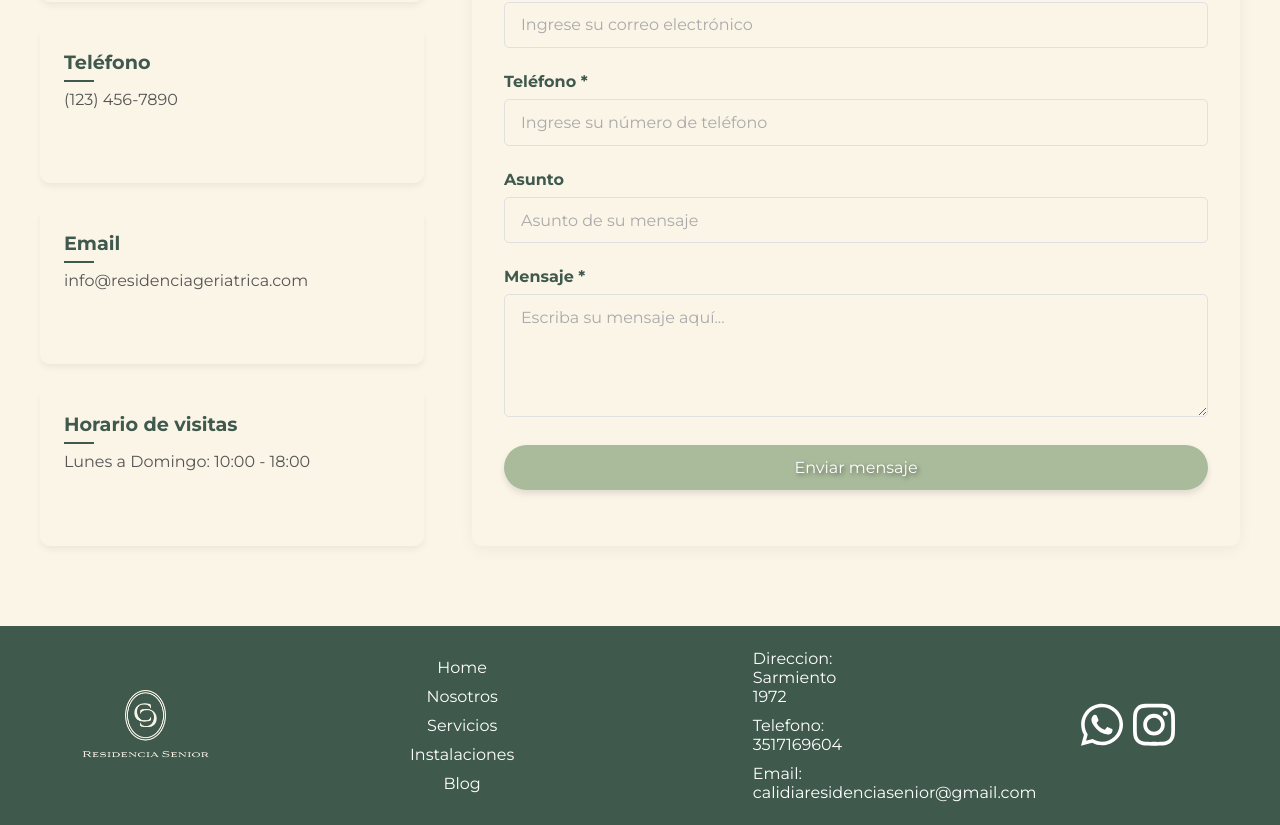
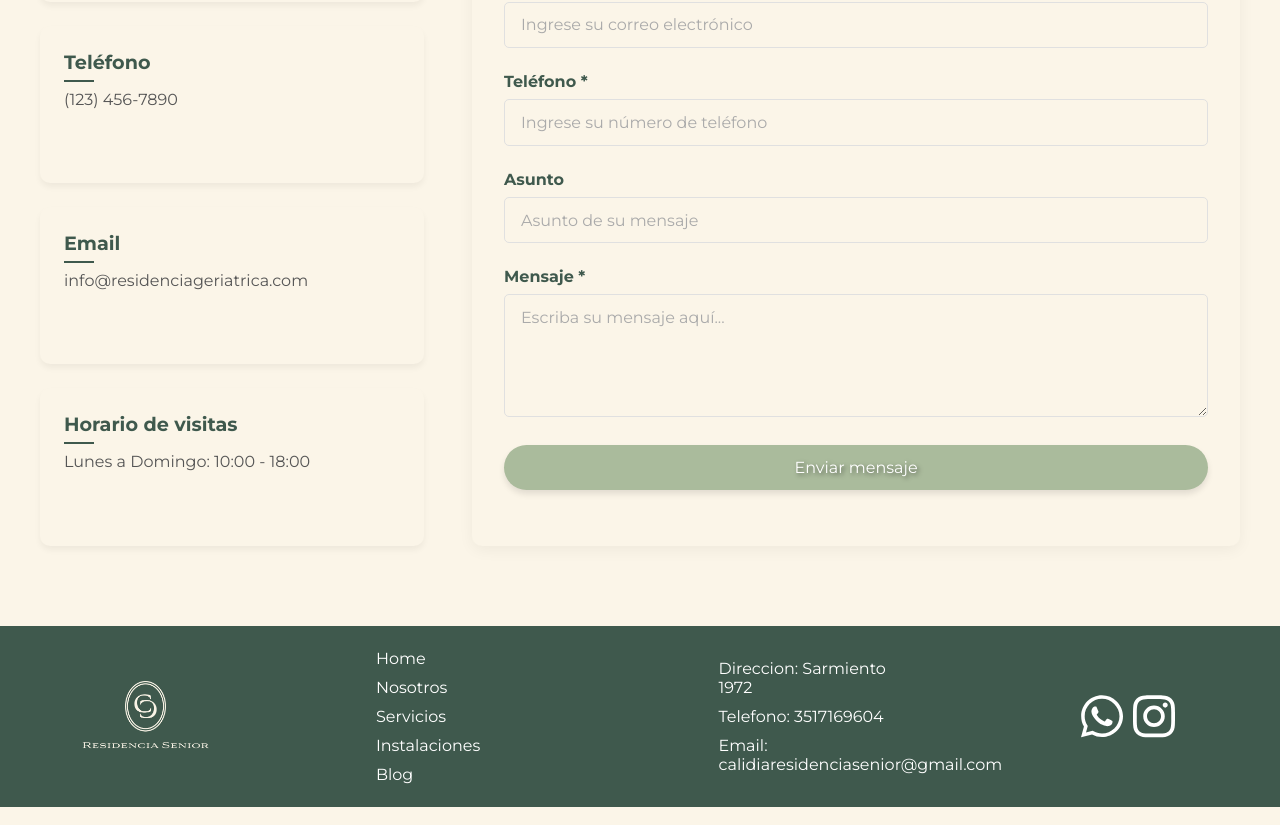
Before and after one commit to fabrivalseg/geriatrico, a Next.js app: page / in a window 1280 px wide. Shown: the part 1540-2365 px from the top of the page. Built offline with nearby package versions, Linux system fonts and the light colour scheme.

Commit message:
arreglando parte responsive

```diff
--- a/src/app/_footer/Footer.jsx
+++ b/src/app/_footer/Footer.jsx
@@ -27,7 +27,7 @@ export default function Footer(){
                 <motion.div className={style.contactoFooterContainer} variants={variant} initial="initial" transition="transition" whileInView="whileInView">
                     <motion.p className={style.contactoFooter} whileHover={{scale: 1.1}}>Direccion: Sarmiento 1972</motion.p>
                     <motion.p className={style.contactoFooter} whileHover={{scale: 1.1}}>Telefono: 3517169604</motion.p>
-                    <motion.p className={style.contactoFooter} whileHover={{scale: 1.1}}>Email: calidiaresidenciasenior@gmail.com</motion.p>
+                    <motion.p className={style.contactoFooter} whileHover={{scale: 1.1}}><span className={style.spanInfo}>Email:</span> calidiaresidenciasenior@gmail.com</motion.p>
                 </motion.div>
                 <motion.div className={style.redesContainer} variants={variant} initial="initial" transition="transition" whileInView="whileInView">
                     <FaWhatsapp className={style.redesFooter}/>
--- a/src/app/_footer/footer.module.css
+++ b/src/app/_footer/footer.module.css
@@ -32,7 +32,7 @@
 .linksFooterContainer, .contactoFooterContainer{
     display: flex;
     justify-content: center;
-    align-items: center;
+    align-items: flex-start;
     flex-direction: column;
     height: 100%;
     gap: 4px;
@@ -45,11 +45,10 @@
     text-decoration: none;
     padding: 3px;
     font-family: var(--font-montserrat);
+    text-align: start;
 }
 
-.contactoFooter{
-    max-width: 110px;
-}
+
 
 .redesContainer{
     display: flex;
@@ -97,6 +96,7 @@
     }
 
     .linksFooterContainer, .contactoFooterContainer{
+        align-items: center;
         width: 100%;
         border-bottom: 1px solid rgb(86, 86, 86);
         padding-bottom: 15px;
@@ -112,4 +112,11 @@
         max-width: 100%;
     }
 
+    .spanInfo{
+        text-align: center;
+    }
+.contactoFooter{
+    text-align: center;
 }
+
+}
--- a/src/app/_header/header.module.css
+++ b/src/app/_header/header.module.css
@@ -33,6 +33,7 @@
     display: none;
     font-size: 1.8rem;
     cursor: pointer;
+    color: white;
 }
 
 .navContainer {
@@ -50,7 +51,7 @@
 }
 
 .linksHeader:hover {
-    color: rgb(192, 208, 180);
+    color: rgb(127, 152, 108);
 }
 
 
@@ -59,7 +60,7 @@
     top: 100%;
     left: 0;
     width: 100%;
-    background-color: rgba(233, 241, 250, 0.8);;
+    background-color: rgb(251, 245, 232, 0.8);
     text-align: center;
     padding: 20px 0;
     z-index: 10;
@@ -73,7 +74,6 @@
 }
 
 .navContainerResponsive .linksHeader {
-    color: rgb(0, 0, 0);
     font-size: 1.3rem;
 }
 
@@ -88,4 +88,9 @@
     .navContainer {
         display: none;
     }
+
+    .linksHeader{
+        color: rgb(63, 89, 77);
+    }
+
 }
--- a/src/app/globals.css
+++ b/src/app/globals.css
@@ -49,3 +49,10 @@ main{
   width: 100%;
   background-color: rgb(251, 245, 232);
 }
+
+@media screen and (max-width: 768px) {
+ html{
+    overflow-x: hidden;
+ }
+
+}
```
